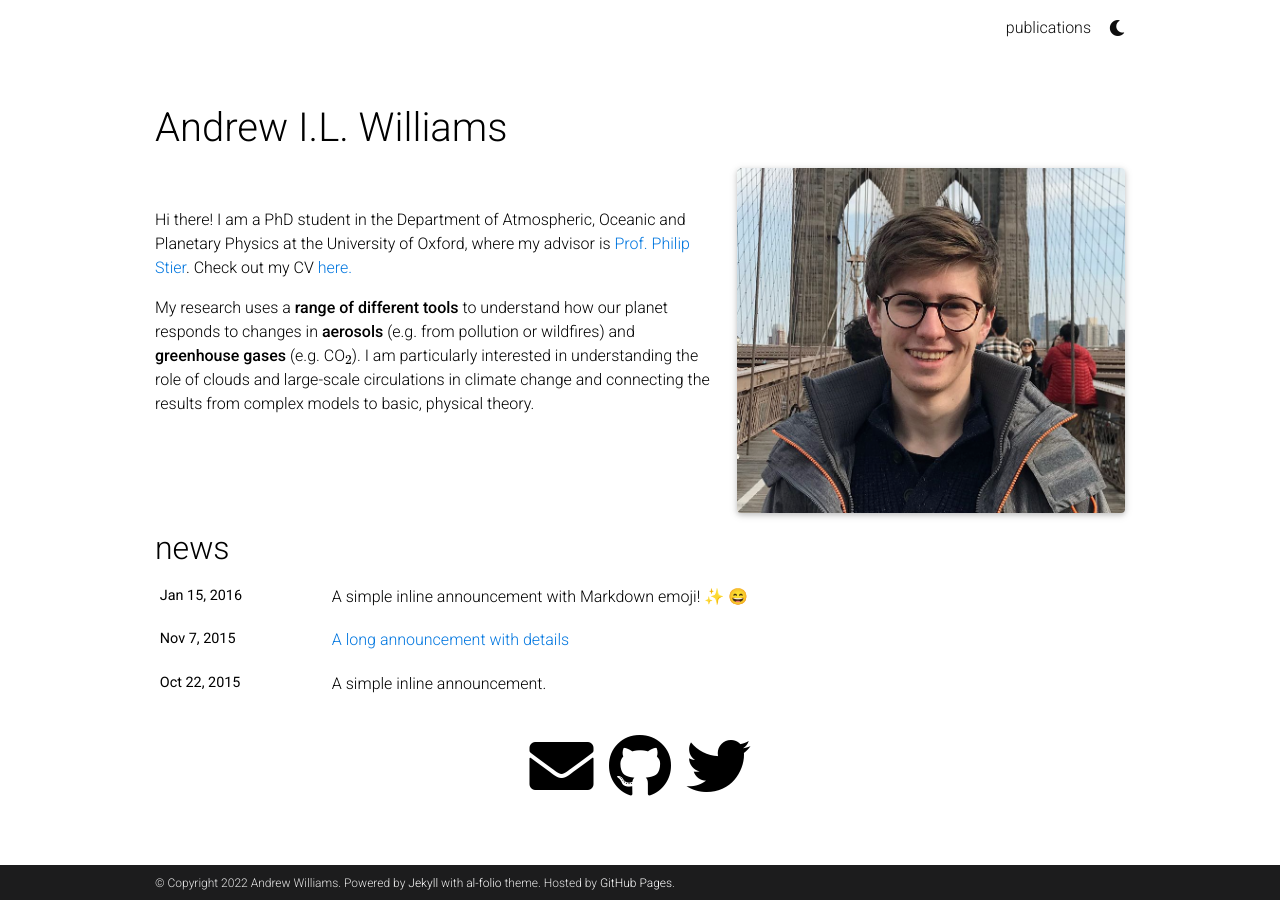
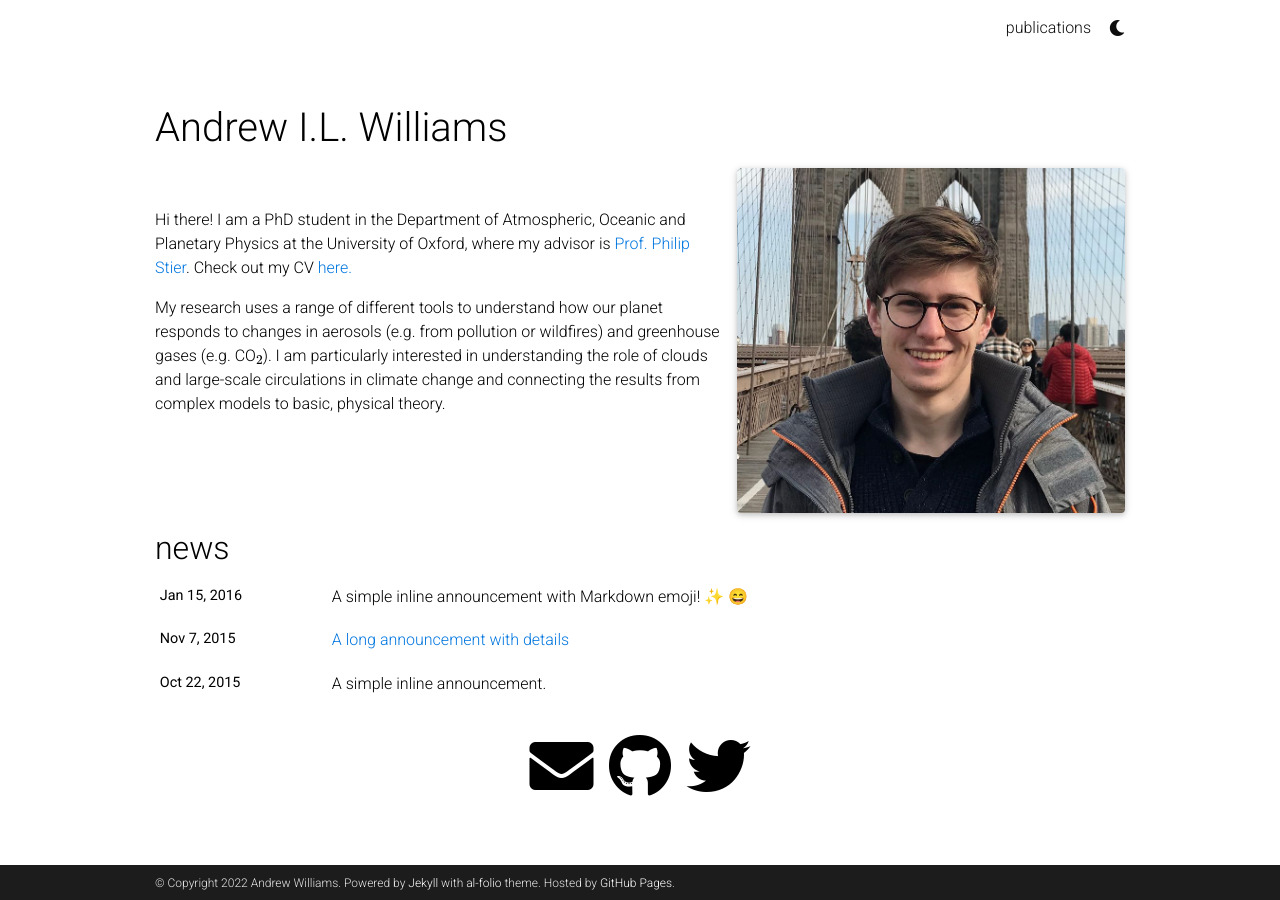
Before and after one commit to AndrewILWilliams/OLD_andrewwilliams3142.github.io, a Jekyll site: the page built from _pages/about.md, in a window 1280 px wide. Built offline with Jekyll 4.4.1, drawn with Linux system fonts in a browser that asks for light colours; full-size pictures stand in for the smaller copies a plugin makes; emoji names are drawn with the system emoji font; comment, search, counter and statistics services are not loaded; a style sheet for code colours, icons or effects is not loaded.

Commit message:
Update about.md

```diff
--- a/_pages/about.md
+++ b/_pages/about.md
@@ -18,4 +18,4 @@ social: true  # includes social icons at the bottom of the page
 
 Hi there! I am a PhD student in the Department of Atmospheric, Oceanic and Planetary Physics at the University of Oxford, where my advisor is [Prof. Philip Stier](https://www2.physics.ox.ac.uk/contacts/people/stier){:target="\_blank"}. Check out my CV [here.](https://andrewwilliams3142.github.io/assets/pdf/CV_andrew_williams.pdf)
 
-My research uses a **range of different tools** to understand how our planet responds to changes in **aerosols** (e.g. from pollution or wildfires) and **greenhouse gases** (e.g. CO$$ _{2} $$). I am particularly interested in understanding the role of clouds and large-scale circulations in climate change and connecting the results from complex models to basic, physical theory.
+My research uses a range of different tools to understand how our planet responds to changes in aerosols (e.g. from pollution or wildfires) and greenhouse gases (e.g. CO$$ _{2} $$). I am particularly interested in understanding the role of clouds and large-scale circulations in climate change and connecting the results from complex models to basic, physical theory.
```
